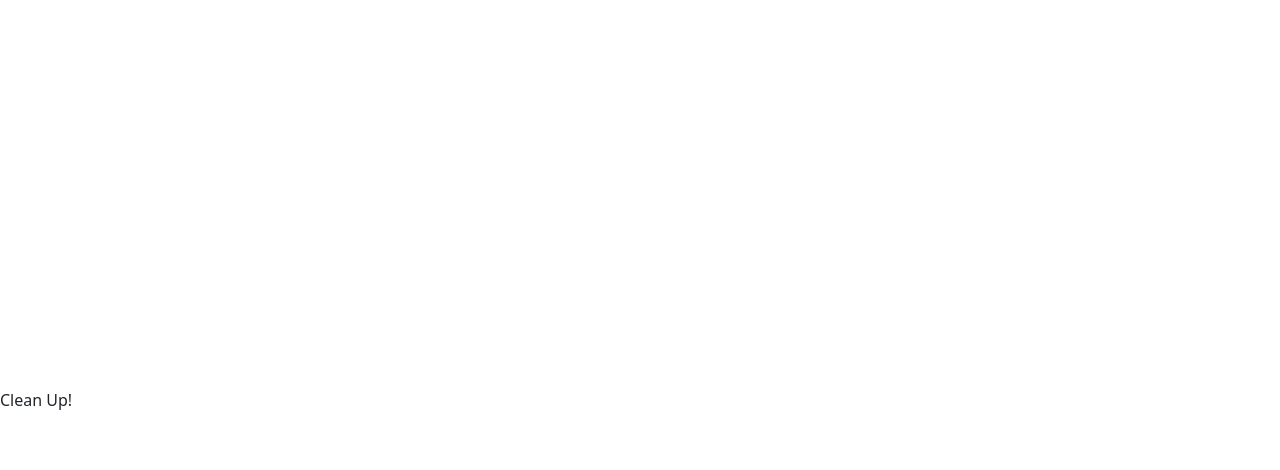
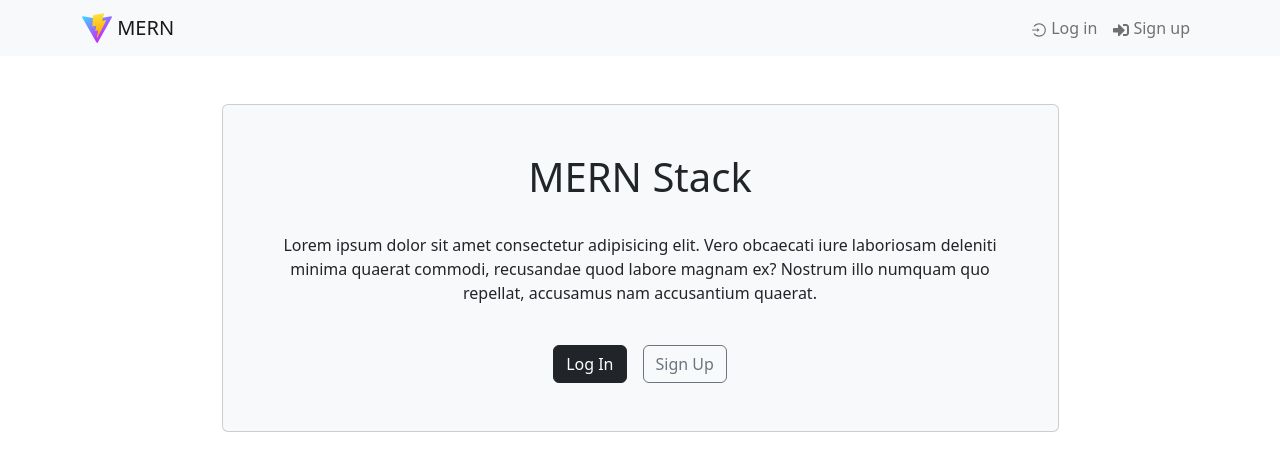
Before and after one commit to DANBOI/mern-practice, a React (Vite) app in the folder frontend/: page / in a window 1280 px wide. Shown: the top 470 px of the page. Built offline with nearby package versions, Linux system fonts and the light colour scheme.

Commit message:
created navbar and home page

```diff
--- a/frontend/src/App.jsx
+++ b/frontend/src/App.jsx
@@ -1,3 +1,11 @@
+import Header from "./components/Header";
+import Home from "./pages/Home";
+
 export default function App() {
-  return <div>Clean Up!</div>;
+  return (
+    <div>
+      <Header />
+      <Home />
+    </div>
+  );
 }
--- /dev/null
+++ b/frontend/src/components/Header.jsx
@@ -0,0 +1,38 @@
+import { Navbar, Nav, Container } from "react-bootstrap";
+import { AiOutlineLogin } from "react-icons/ai";
+import { FaSignInAlt } from "react-icons/fa";
+//AiOutlineLogout
+const Header = () => {
+  return (
+    <header>
+      <Navbar bg="light" variant="light" expand="lg" collapseOnSelect>
+        <Container>
+          <Navbar.Brand href="/">
+            {" "}
+            <img
+              alt=""
+              src="vite.svg"
+              width="30"
+              height="30"
+              className="d-inline-block align-top"
+            />{" "}
+            MERN
+          </Navbar.Brand>
+          <Navbar.Toggle aria-controls="basic-navbar-nav" />
+          <Navbar.Collapse id="basic-navbar-nav">
+            <Nav className="ms-auto">
+              <Nav.Link href="/login">
+                <AiOutlineLogin /> Log in
+              </Nav.Link>
+              <Nav.Link href="/signup">
+                <FaSignInAlt /> Sign up
+              </Nav.Link>
+            </Nav>
+          </Navbar.Collapse>
+        </Container>
+      </Navbar>
+    </header>
+  );
+};
+
+export default Header;
--- /dev/null
+++ b/frontend/src/components/Hero.jsx
@@ -0,0 +1,29 @@
+import { Container, Card, Button } from "react-bootstrap";
+
+const Hero = () => {
+  return (
+    <div className=" py-5">
+      <Container className="d-flex justify-content-center">
+        <Card className="p-5 d-flex flex-column gap-4 align-items-center text-center hero-card bg-light w-75">
+          <h1>MERN Stack</h1>
+          <p>
+            Lorem ipsum dolor sit amet consectetur adipisicing elit. Vero
+            obcaecati iure laboriosam deleniti minima quaerat commodi,
+            recusandae quod labore magnam ex? Nostrum illo numquam quo repellat,
+            accusamus nam accusantium quaerat.
+          </p>
+          <div className="d-flex">
+            <Button variant="dark" href="/login" className="me-3">
+              Log In
+            </Button>
+            <Button variant="outline-secondary" href="/signup">
+              Sign Up
+            </Button>
+          </div>
+        </Card>
+      </Container>
+    </div>
+  );
+};
+
+export default Hero;
--- a/frontend/src/main.jsx
+++ b/frontend/src/main.jsx
@@ -2,7 +2,6 @@ import React from "react";
 import ReactDOM from "react-dom/client";
 import App from "./App.jsx";
 import "bootstrap/dist/css/bootstrap.min.css";
-import "./index.css";
 
 ReactDOM.createRoot(document.getElementById("root")).render(
   <React.StrictMode>
--- /dev/null
+++ b/frontend/src/pages/Home.jsx
@@ -0,0 +1,10 @@
+import Hero from "../components/Hero";
+const Home = () => {
+  return (
+    <div>
+      <Hero />
+    </div>
+  );
+};
+
+export default Home;
```
